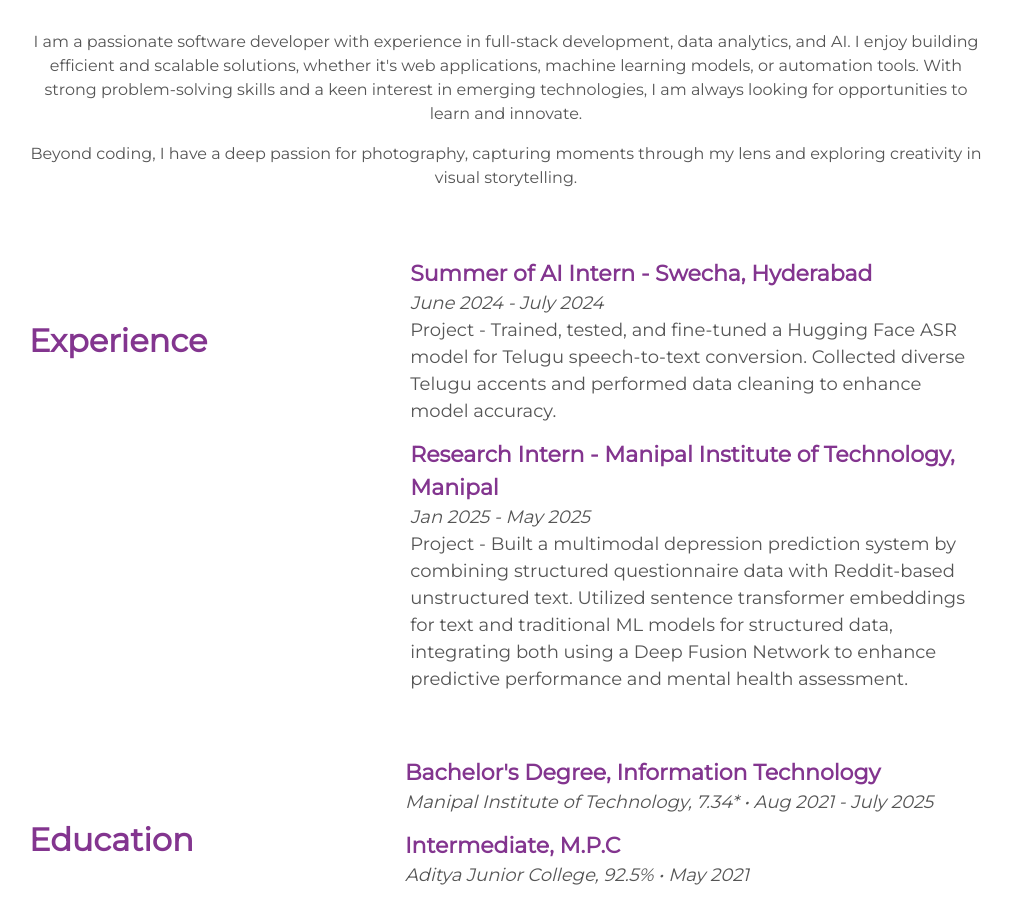
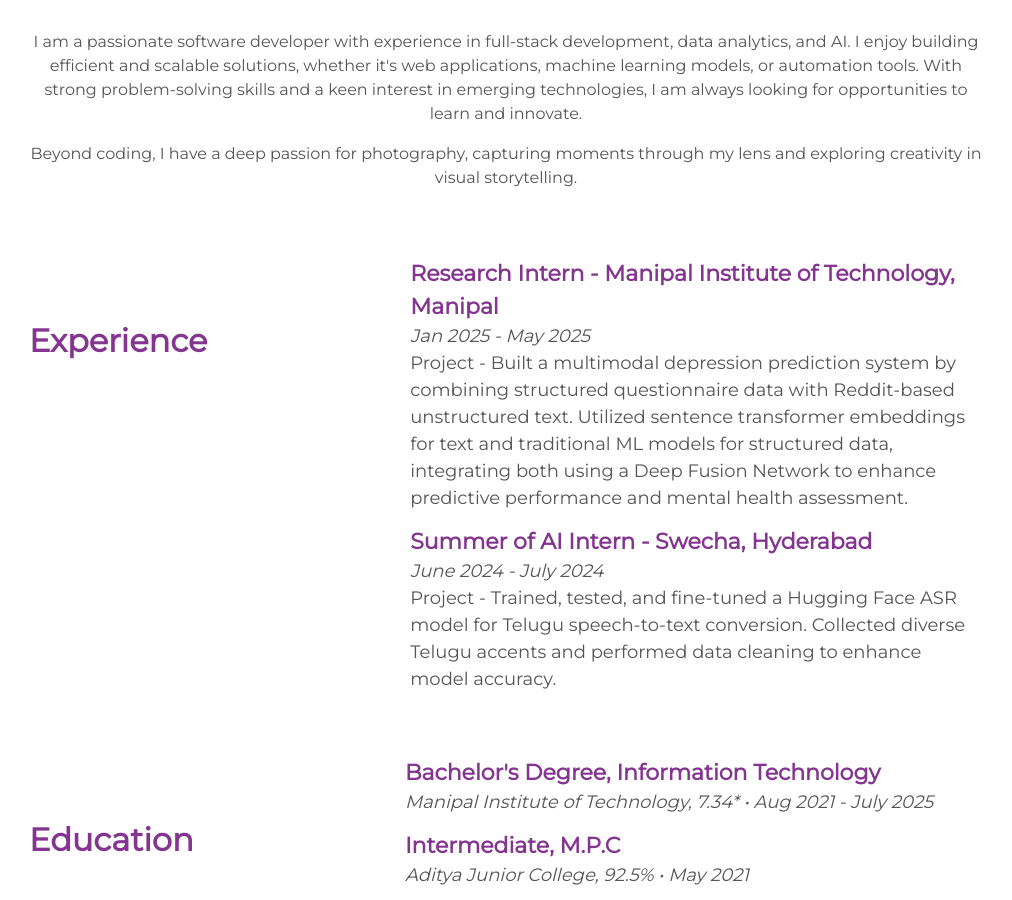
Before and after one commit to pvsp2003/pvsp2003.github.io, a Jekyll site: the page built from index.html, in a window 1280 px wide and 900 px high, scrolled down 1027 px. Shown: the whole window, without its empty margins (134-1146 px from the left). Built offline with Jekyll 4.4.1, drawn with Linux system fonts in a browser that asks for light colours; nearby versions of some CDN libraries.

```diff
--- a/_includes/about.html
+++ b/_includes/about.html
@@ -70,10 +70,10 @@ th{
   <table>
     <tr>
       <th rowspan="4"><h2>Experience</h2></th>
-      <td><b>Summer of AI Intern - Swecha, Hyderabad</b><br><i>June 2024 - July 2024</i><br>Project - Trained, tested, and fine-tuned a Hugging Face ASR model for Telugu speech-to-text conversion. Collected diverse Telugu accents and performed data cleaning to enhance model accuracy.</td>
+      <td><b>Research Intern - Manipal Institute of Technology, Manipal</b><br><i>Jan 2025 - May 2025</i><br>Project - Built a multimodal depression prediction system by combining structured questionnaire data with Reddit-based unstructured text. Utilized sentence transformer embeddings for text and traditional ML models for structured data, integrating both using a Deep Fusion Network to enhance predictive performance and mental health assessment.</td>
     </tr>
     <tr>
-      <td><b>Research Intern - Manipal Institute of Technology, Manipal</b><br><i>Jan 2025 - May 2025</i><br>Project - Built a multimodal depression prediction system by combining structured questionnaire data with Reddit-based unstructured text. Utilized sentence transformer embeddings for text and traditional ML models for structured data, integrating both using a Deep Fusion Network to enhance predictive performance and mental health assessment.</td>
+      <td><b>Summer of AI Intern - Swecha, Hyderabad</b><br><i>June 2024 - July 2024</i><br>Project - Trained, tested, and fine-tuned a Hugging Face ASR model for Telugu speech-to-text conversion. Collected diverse Telugu accents and performed data cleaning to enhance model accuracy.</td>
     </tr>
 
   </table><br><br>
```
